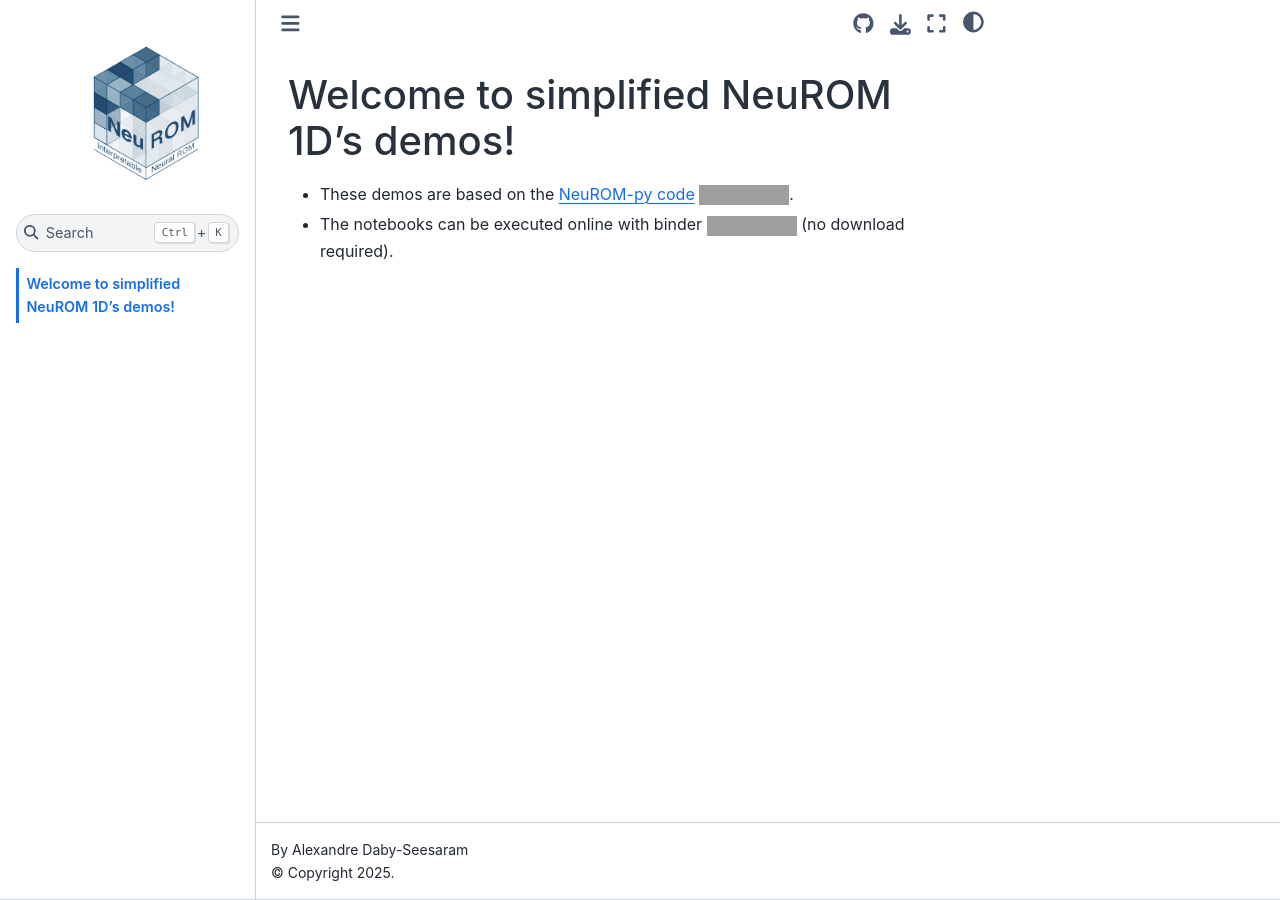
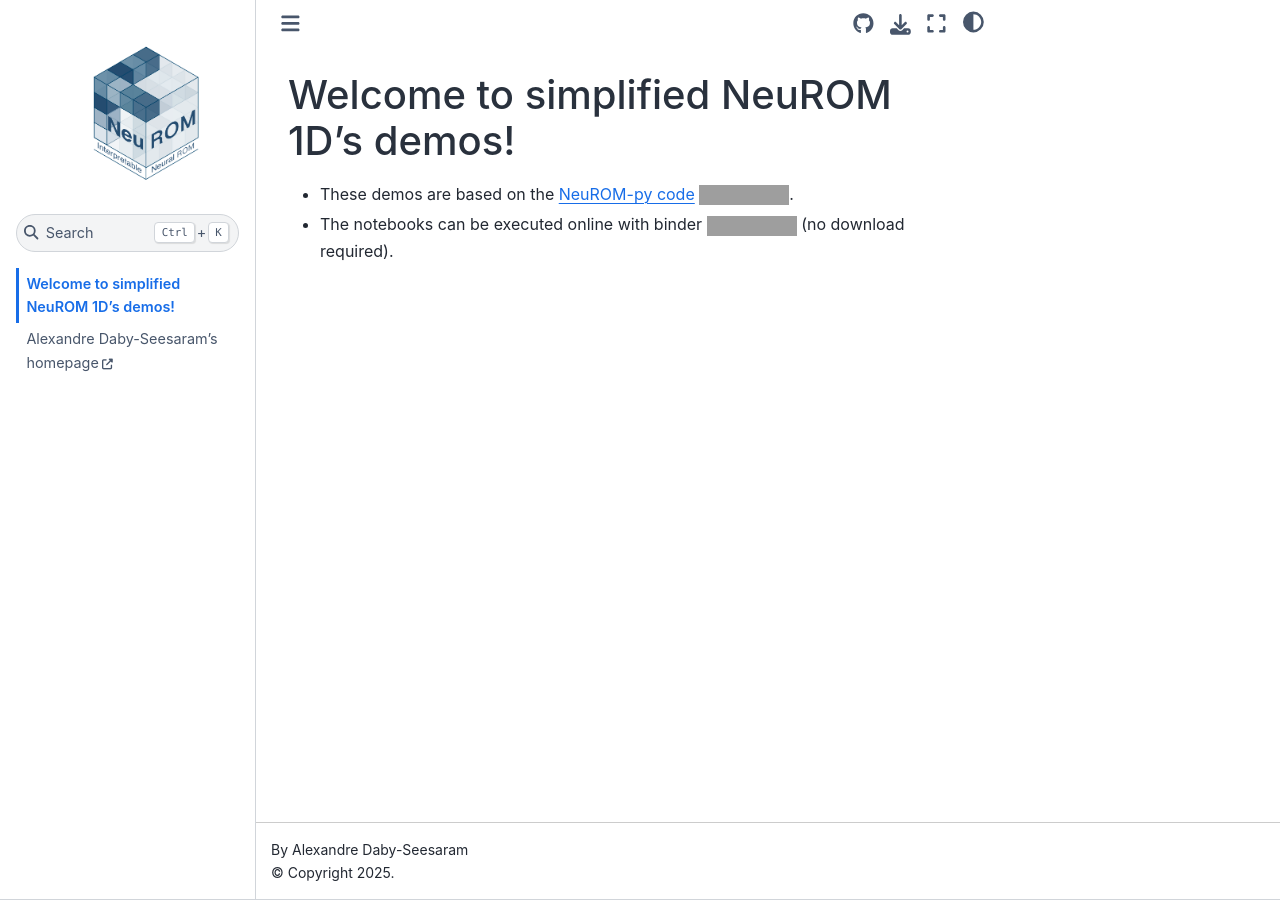
Before and after one commit to AlexandreDabySeesaram/Simplified_1D_NeuROM, a Jupyter Book: the page built from index.md, in a window 1280 px wide. Built offline with Jupyter Book 1.0.4 settings and Sphinx 7.4.7 and the Sphinx Book theme 1.1.4, drawn with Linux system fonts in a browser that asks for light colours; pages that are not in the unit, such as notebooks, are missing from menus; grey boxes are pictures that could not be loaded.

Commit message:
Add main page website

```diff
--- a/_toc.yml
+++ b/_toc.yml
@@ -4,5 +4,7 @@
 format: jb-book
 root: index
 chapters:
+- url: https://alexandredabyseesaram.github.io/
+  title: Alexandre Daby-Seesaram’s homepage
 - file: demos/1D_element_based
 - file: demos/1D_element_based_LBFGS
```
